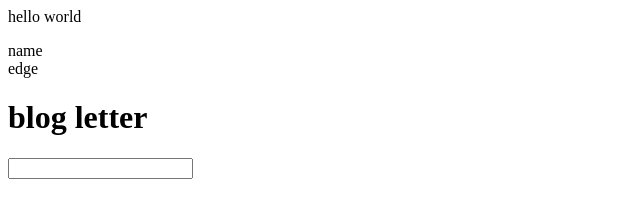
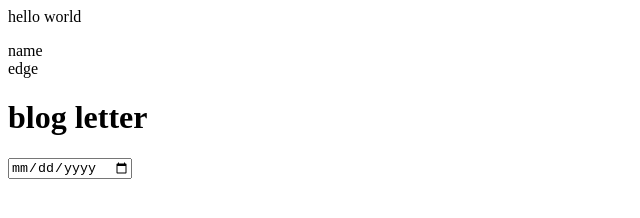
Before and after one commit to karishmasakhare679/apnacollegeDemo, a plain HTML site: page index.html in a window 1280 px wide. Shown: the whole page, without its empty margins (0-640 px from the left). Drawn offline with Linux system fonts and the light colour scheme.

Commit message:
Add New Feature by karishma:-03/03/2024

```diff
--- a/index.html
+++ b/index.html
@@ -2,4 +2,4 @@
 <div>name</div>
 <span class="btn btn-edge">edge</span>
 <h1>blog letter</h1>
-<input type="text" name="username" />
+<input type="date" name="username" />
```
